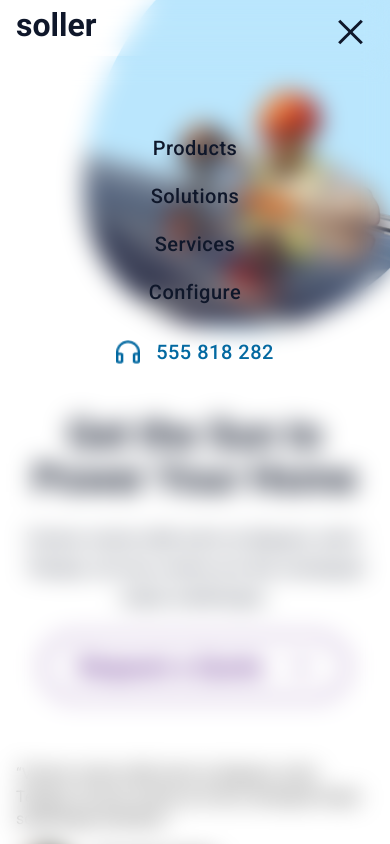
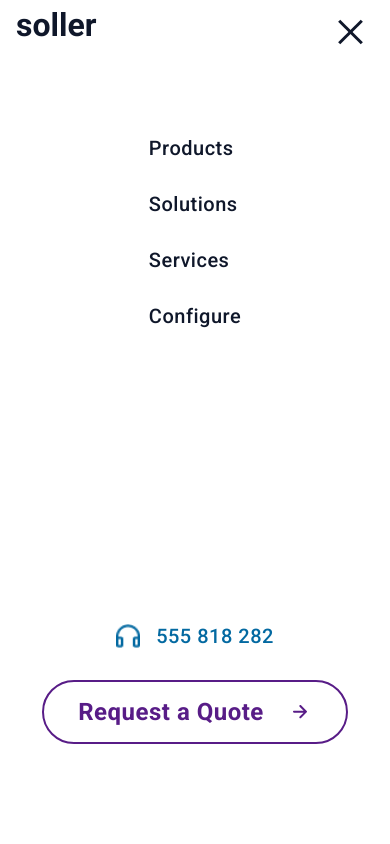
Before and after one commit to Breno-Mateus/buzzvel-test, a React (Vite) app: page / in a window 390 px wide. Both pictures are taken after a click on the button 350 px from the left and 32 px from the top of the page. Shown: the top 844 px of the page. Built offline with nearby package versions, Linux system fonts and the light colour scheme.

Commit message:
fix: menu-hamburger

```diff
--- a/src/components/header/index.tsx
+++ b/src/components/header/index.tsx
@@ -23,10 +23,20 @@ const Header = () => {
     return (
         <header className="w-full h-[365px] pb-8 relative lg:flex lg:justify-between lg:p-4 lg:h-auto 2xl:px-20 2xl:py-6 2xl:items-center 2xl:h-[112px]">
 
-            <div className={`flex justify-between text-textColor h-[56px] py-2 px-4 ${isOpen && ("backdrop-blur-md")} lg:gap-[38px]`}>
-                <div className="h-[36px] w-[81px]">
-                    <h3 className="text-[32px] leading-[35.2px] font-bold lg:text-2xl 2xl:text-[32px]">soller</h3>
+            <div className={`flex flex-col text-textColor h-[56px] py-2 px-4 ${isOpen && ("bg-colorPrimary h-screen fixed inset-0 z-20")} lg:gap-[38px] lg:flex-row`}>
+                <div className="flex justify-between">
+                    <div className="h-[36px] w-[81px]">
+                        <h3 className="text-[32px] leading-[35.2px] font-bold lg:text-2xl 2xl:text-[32px]">soller</h3>
+                    </div>
+
+                    <div className="lg:hidden">
+                        <Hamburger toggled={isOpen} toggle={setOpen} />
+                    </div>
                 </div>
+
+                {isOpen && (
+                    <MenuHamburguer onClick={handleMenuItemClick}/>
+                )}
 
                 <div className="hidden text-base leading-6 font-medium tracking-[0.5px] lg:flex lg:items-center lg:gap-4">
                     <Link to="Products"><a className="px-2 py-3 cursor-pointer lg:text-xs lg:leading-4 2xl:text-base 2xl:leading-6">Products</a></Link>
@@ -34,15 +44,7 @@ const Header = () => {
                     <Link to="Services"><a className="px-2 py-3 cursor-pointer lg:text-xs lg:leading-4 2xl:text-base 2xl:leading-6">Services</a></Link>
                     <Link to="Configure"><a className="px-2 py-3 cursor-pointer lg:text-xs lg:leading-4 2xl:text-base 2xl:leading-6">Configure</a></Link>
                 </div>
-
-                <div className="lg:hidden">
-                    <Hamburger toggled={isOpen} toggle={setOpen} />
-                </div>
             </div>
-
-            {isOpen && (
-                <MenuHamburguer onClick={handleMenuItemClick}/>
-            )}
 
             <div className="hidden lg:flex lg:gap-4 lg:items-center">
                 <div className="px-2 py-3 flex  items-center justify-center gap-4">
--- a/src/components/menu-hamburger/index.tsx
+++ b/src/components/menu-hamburger/index.tsx
@@ -1,18 +1,27 @@
 import Headset from "../../assets/web/headset.png"
+import Button from "../button"
 import { MenuHamburgerProps } from "./type"
 import { Link } from "react-scroll"
+import Arrow from "../../assets/arrow-right-1.svg"
+import ArrowHover from "../../assets/arrow-right-2.svg"
 
 const MenuHamburguer = ({onClick} : MenuHamburgerProps) => {
     return (
-        <div className="flex flex-col items-center gap-6 backdrop-blur-md h-screen pt-20 z-[1000] text-xl leading-6 font-medium tracking-[0.5px] text-textColor ">
+        <div className="flex flex-col items-center justify-between h-screen py-20 z-[1000] text-xl leading-6 font-medium tracking-[0.5px] text-textColor bg-colorPrimary">
+            <div className="flex flex-col gap-8">
                 <Link to="Products" smooth={true} duration={500} onClick={onClick}><a className="cursor-pointer">Products</a></Link>
                 <Link to="Solutions" smooth={true} duration={500} onClick={onClick}><a className="cursor-pointer">Solutions</a></Link>
                 <Link to="Services" smooth={true} duration={500} onClick={onClick}><a className="cursor-pointer">Services</a></Link>
                 <Link to="Configure" smooth={true} duration={500} onClick={onClick}><a className="cursor-pointer">Configure</a></Link>
+            </div>
 
-            <div className="px-2 py-3 flex  items-center justify-center gap-4">
+            <div className="px-2 py-3 flex flex-col items-center justify-center gap-8">
+                <div className="flex gap-4">
                     <img src={Headset} alt="blue headset" className="h-6 w-6"/>
                     <p className="text-textColorSecondary text-xl leading-6 font-medium tracking-[0.5px]">555 818 282</p>
+                </div>
+
+                <Button borderColor="border-colorButton" backgroundHover="hover:bg-colorButton" textColor="text-colorButton" textColorHover="hover:text-colorButtonSecondary" arrow={Arrow} arrowHover={ArrowHover}/>
             </div>
         </div>
     )
```
Lines whose indentation alone changed are shown as unchanged.
